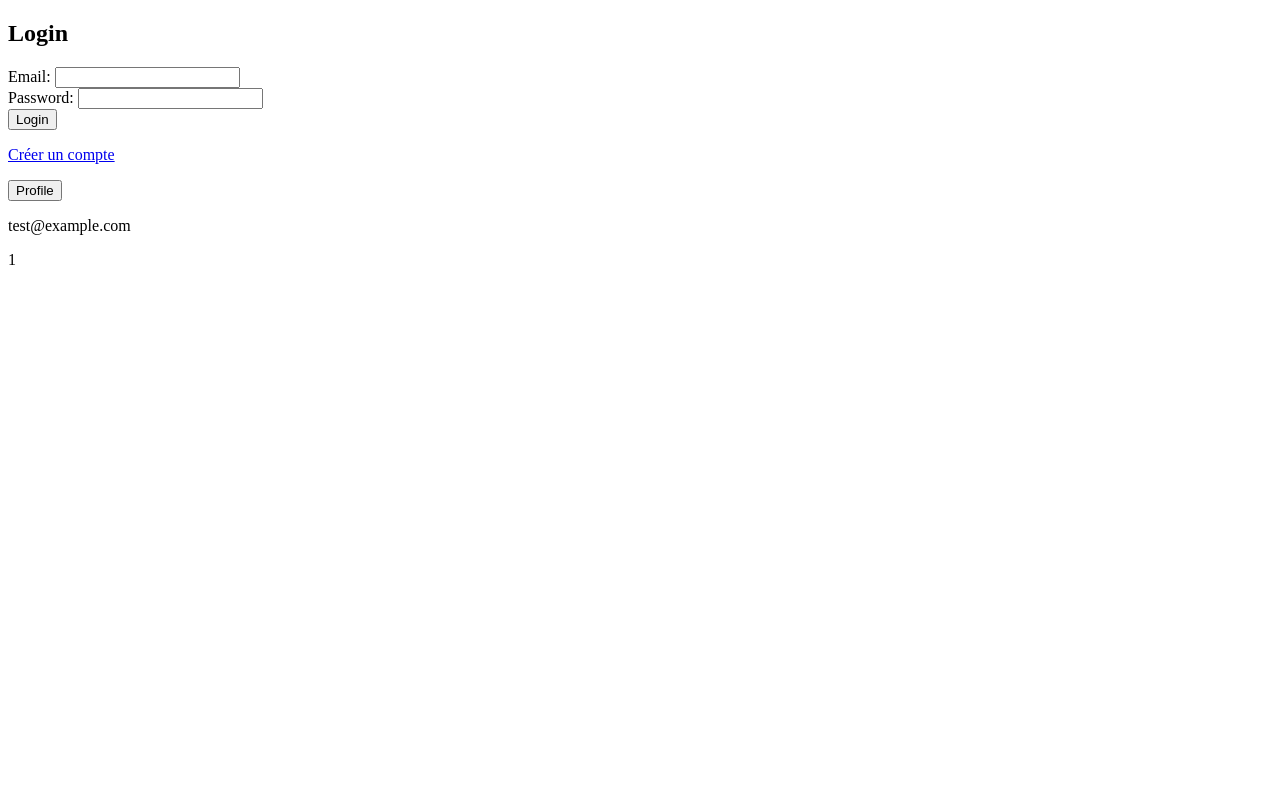
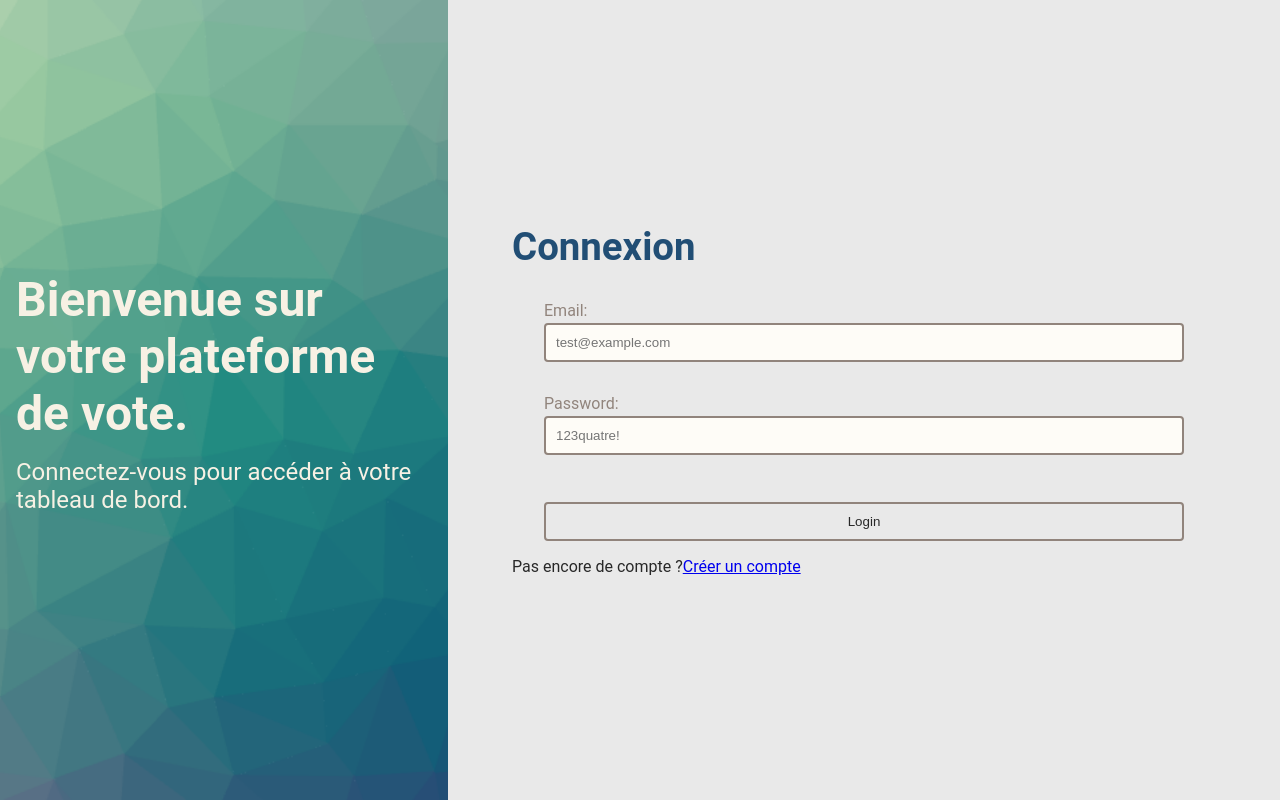
Before and after one commit to bnjjs1998/Votes, a Flask app: page / in a window 1280 px wide. Run offline with Flask 3, Linux system fonts and the light colour scheme; some libraries are stand-ins or nearby versions.

Commit message:
Login page done ✅

```diff
--- a/static/css/style.css
+++ b/static/css/style.css
@@ -1,3 +1,82 @@
+*, ::before, ::after{
+    margin: 0;
+    padding: 0;
+    box-sizing: border-box;
+}
+
+:root{
+    /* Colors */
+    --silver: #bfb5af;
+    --silver-dark-1: #91847c;
+    --alabaster: #F7F1E4;
+    --alabaster-light: #FEFCF7;
+    --palatinate: #571F4E;
+    --hookersgreen: #426A5A;
+    --blue:#214e75;
+    --madder: #A31621;
+    --white: #E9E9E9;
+    --black: #282828;
+
+    /* Property */
+    --border-radius-0: 4px;
+    --border-radius-1: 8px;
+
+    --transition-property: all ease-out .3s;
+    --transition-property-fast: all ease .1s;
+
+    /* Spaces */
+    --form-gap: .6rem;
+    /* Font size */
+    --main-font-size: 3rem;
+    --secondary-font-size: 2.4rem;
+    --tertary-font-size: 1.5rem;
+    --body-font-size: 1rem;
+    --label--font-size: 1.2rem;
+}
+/* ------------------- */
+/* ------------------- */
+/* ------------------- */
+/* General */
+body{
+    font-family: 'Roboto', sans-serif;
+    background-color: var(--white);
+    color: var(--black);
+}
+section{
+    display: flex;
+    flex-direction: column;
+    justify-content: center;
+    align-items: center;
+    height: 100vh;
+}
+.button {
+    outline: none;
+    border: none;
+    padding: 10px 20px;
+    border: var(--silver-dark-1) 2px solid;
+    border-radius: var(--border-radius-0);
+    background-color: var(--white);
+    color: var(--black);
+    cursor: pointer;
+}
+
+.button:active, .button:focus {
+    outline: 2px solid var(--blue);
+    transition: var(--transition-property-fast);
+}
+
+.button:hover {
+    background-color: var(--silver-dark-1);
+    color: var(--alabaster);
+    transition: var(--transition-property);
+}
+
+.submit_button {
+    min-width: inherit;
+    margin-top: 1rem;
+    width: 100%;
+}
+
 header{
     padding-left: 50px;
     display: flex;
@@ -15,6 +94,9 @@ header{
     gap: 50px;
     margin-right: 60px;
 }
+/* ------------------- */
+/* ------------------- */
+/* ------------------- */
 /* Footer */
 footer {
     display: flex;
@@ -26,6 +108,94 @@ footer {
     width: 100%;
     margin-top: 50px;
 }
+
+/* ------------------- */
+/* ------------------- */
+/* ------------------- */
+/* Login */
+.login{
+    display: flex;
+    flex-direction: row;
+    justify-content: space-between;
+}
+.welcome_container{
+    display: flex;
+    flex-direction: column;
+    justify-content: center;
+    align-items: center;
+    height: 100vh;
+    width: 35%;
+    background-position: center;
+    background-clip: border-box;
+    background-size: cover;
+    background-image: url('../assets/Background.png');
+}
+.welcome_container h1{
+    color: var(--alabaster);
+    font-size: var(--main-font-size);
+    margin-bottom: 1rem;
+    padding: 0 1rem;
+}
+
+.welcome_container p{
+    color: var(--alabaster);
+    font-size: var(--tertary-font-size);
+    margin-bottom: 1rem;
+    padding: 0 1rem;
+}
+
+.login_wrapper{
+    width: 65%;
+    padding: 4rem;
+}
+.login_wrapper h2{
+    font-size: var(--secondary-font-size);
+    color: var(--blue);
+    margin-bottom: 1rem;
+}
+.form_container{
+    display: flex;
+    flex-direction: column;
+    gap: var(--form-gap);
+    padding: 1rem 2rem;
+    /* width: 70%; */
+    border-radius: var(--border-radius-1);
+}
+.input_container{
+    display: flex;
+    flex-direction: column;
+    gap: .2rem;
+    width: 100%;
+}
+
+.input_container label{
+    font-size: var(--label-font-size);
+    color: var(--silver-dark-1);
+}
+
+.input_container input{
+    padding: 10px;
+    border-radius: var(--border-radius-0);
+    border: 2px solid var(--silver-dark-1);
+    outline: none;
+    background-color: var(--alabaster-light);
+    color: var(--black);
+}
+
+input:focus{
+    /* outline-offset: 2px; */
+    outline: 2px solid var(--blue);
+    transition: var(--transition-property-fast);
+}
+
+/* ------------------- */
+/* ------------------- */
+/* ------------------- */
+/* Register */
+
+
+/* Dashboard */
+
 .question_container{
     display: flex;
     flex-direction: column;
--- a/templates/login.html
+++ b/templates/login.html
@@ -3,26 +3,33 @@
 <head>
     <meta charset="UTF-8">
     <title>Login</title>
+    <link rel="stylesheet" href="{{ url_for('static', filename='css/style.css') }}">
 </head>
 <body>
-    <h2>Login</h2>
-    <form method="POST" action="/login">
-        <label for="email" >Email:</label>
-        <input id="email" type="email" name="email" required><br>
-        <label for="password" >Password:</label>
-        <input id="password" type="password" name="password" required><br>
-        <button type="submit">Login</button>
-    </form>
+    <section class="section_container login">
+        <div class="welcome_container">
+            <h1>Bienvenue sur votre plateforme de vote.</h1>
+            <p>Connectez-vous pour accéder à votre tableau de bord.</p>
+        </div>
+        <div class="login_wrapper">
+            <h2>Connexion</h2>
+            <form method="POST" action="/login" class="form_container">
+                <div class="input_container">
 
-    <p><a href="{{ url_for('substriction') }}">Créer un compte</a></p>
+                    <label for="email" >Email:</label>
+                    <input id="email" type="email" name="email" placeholder="test@example.com" required><br>
+                </div>
+                <div class="input_container">
 
-    <form action="/profile">
-        <button>Profile</button>
-    </form>
 
-    <div>
-        <p>test@example.com</p>
-        <p>1</p>
-    </div>
+                    <label for="password" >Password:</label>
+                    <input id="password" type="password" name="password" placeholder="123quatre!" required><br>
+                </div>
+                <button type="submit" class="button submit_button">Login</button>
+            </form>
+
+            <p>Pas encore de compte ?<a href="{{ url_for('substriction') }}">Créer un compte</a></p>
+        </div>
+    </section>
 </body>
 </html>
```
Also changed, not shown: static/assets/Background.png (added), 1 other file.
